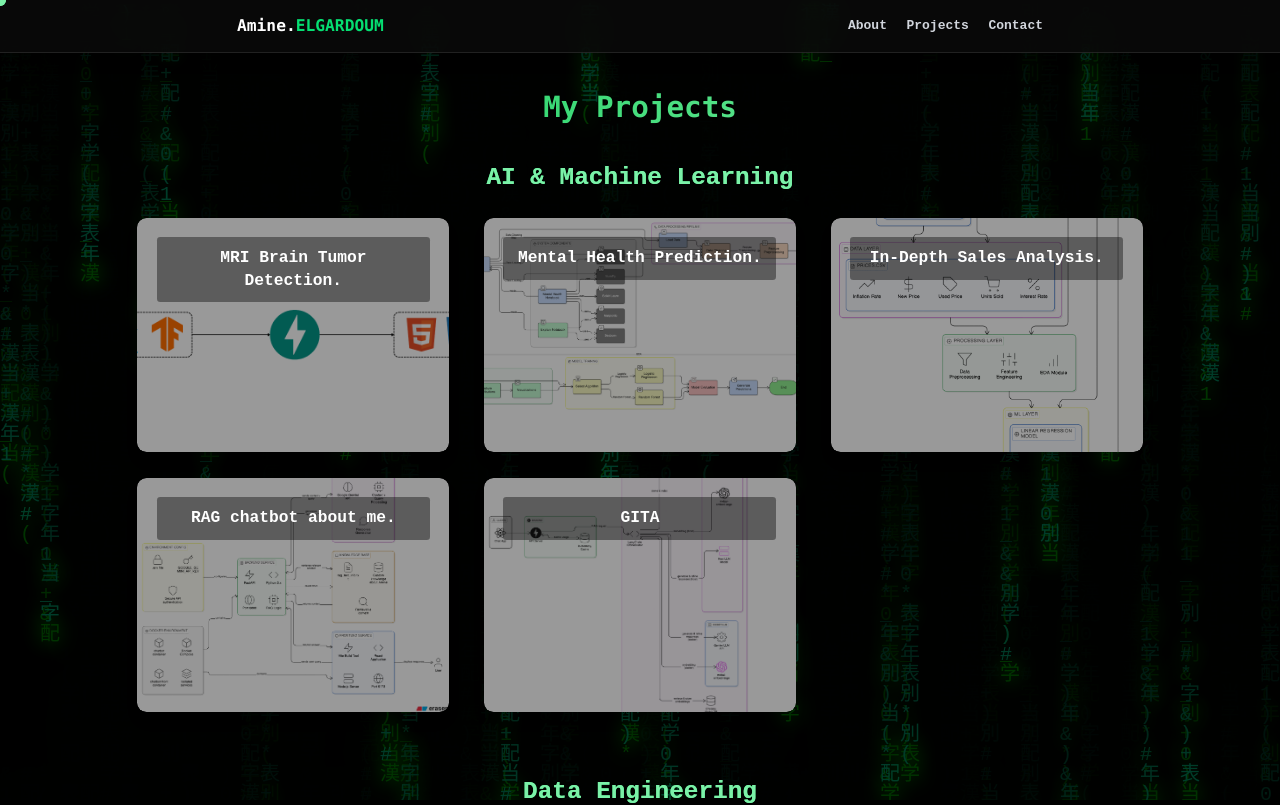
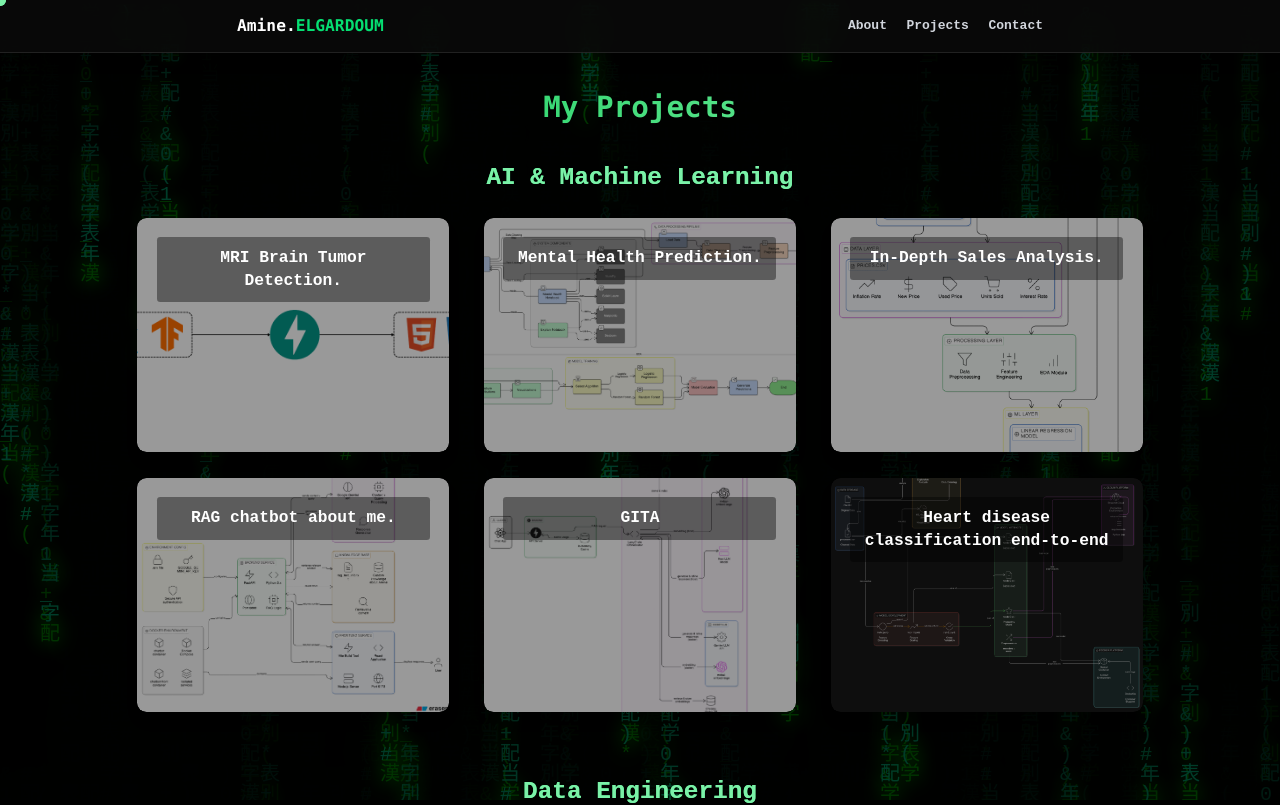
Before and after one commit to amineelgardoum-rgb/React-tailwindcss-portfolio, a React (Vite) app in the folder frontend/: page /projects in a window 1280 px wide. Shown: the top 805 px of the page. Built offline with nearby package versions, Linux system fonts and the light colour scheme.

Commit message:
new file:   frontend/public/images/classification.png 	modified:   frontend/src/components/sections/Projects.jsx

```diff
--- a/frontend/src/components/sections/Projects.jsx
+++ b/frontend/src/components/sections/Projects.jsx
@@ -73,7 +73,7 @@ const ProjectCard = ({ project, getSkillInfo, skillInfo }) => {
           src={project.image}
           alt={project.title}
           className={`
-            absolute inset-0 h-full w-full object-cover object-center rounded-xl
+            absolute inset-0 h-full w-full object-cover rounded-xl
             transition-all duration-500 ease-in-out
             md:group-hover:scale-110 md:group-hover:blur-sm
           `}
@@ -326,6 +326,20 @@ export const Projects = () => {
       link:"#",
       image:"/images/Stocks_pipeline.png",
       category:"Data Engineering"
+    },
+    {
+      id:10,
+      title:"Heart disease classification end-to-end",
+      description:"A classification model to predict the heart disease",
+      skills:[
+        "Streamlit",
+        "Scikit-learn",
+        "Docker",
+        "Makefile"
+      ],
+      link:"#",
+      image:"/images/classification.png",
+      category:"AI"
     }
   ];
 
```
Also changed, not shown: frontend/public/images/classification.png (added).
